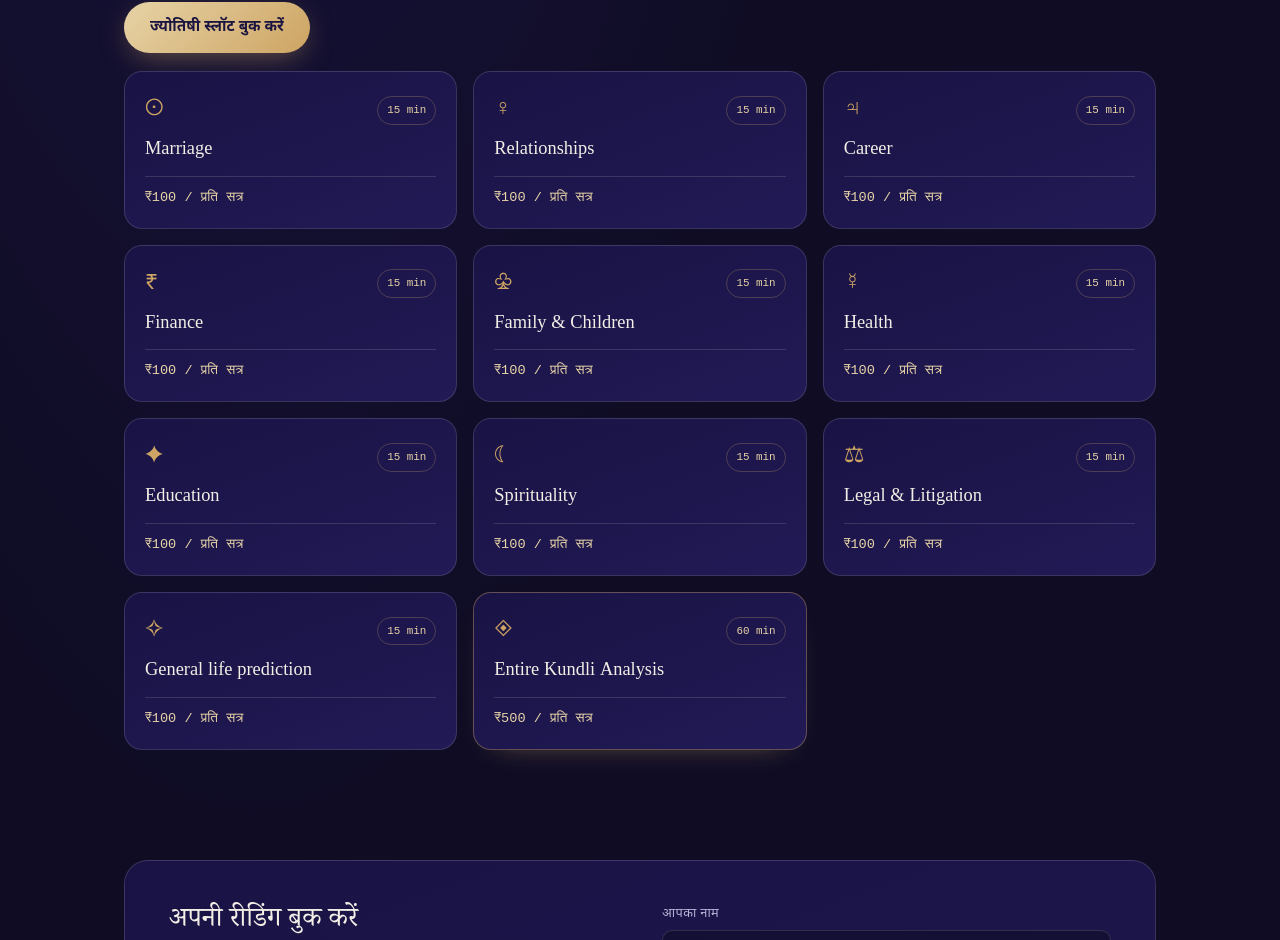
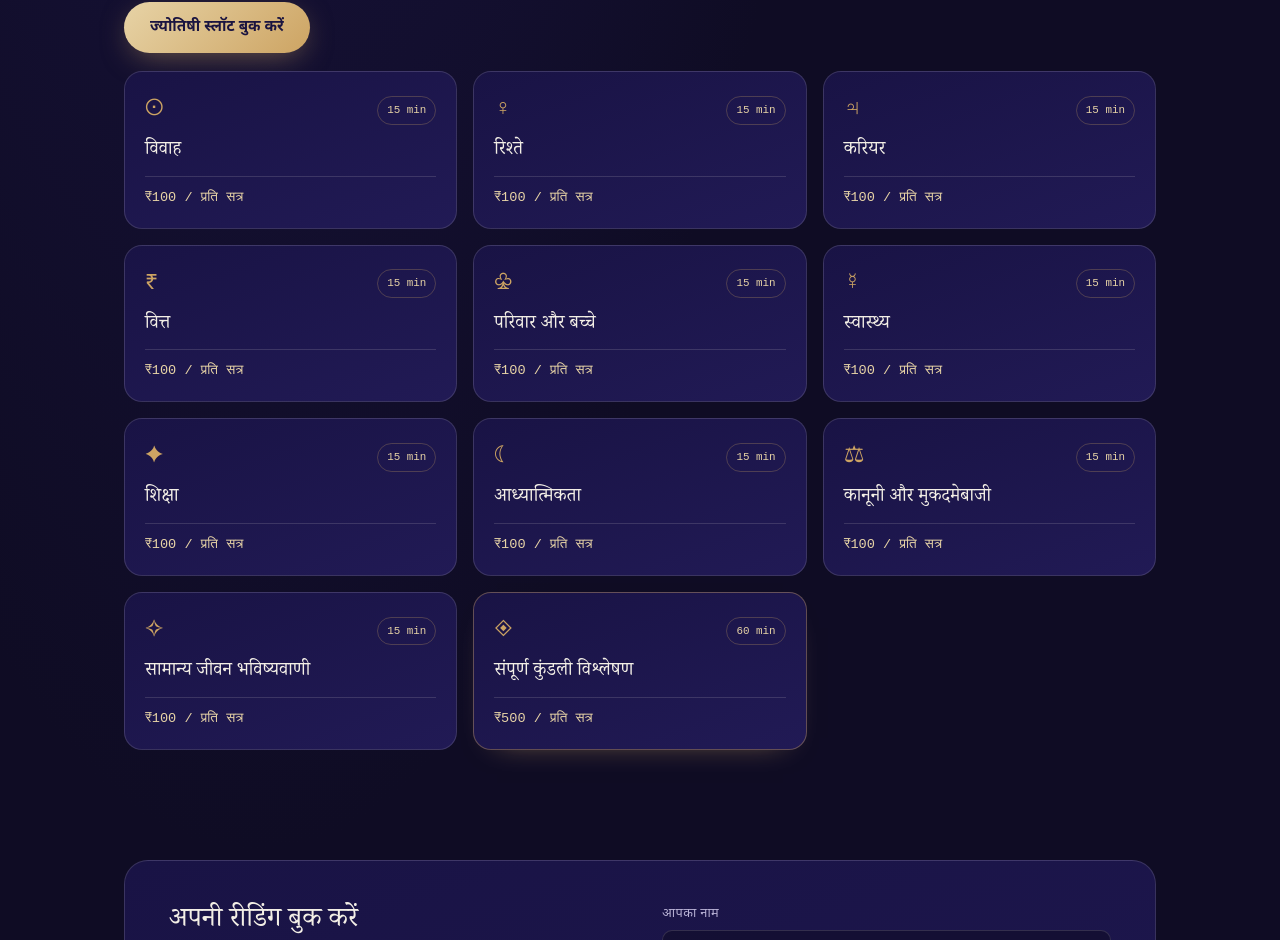
Before and after one commit to anuradha55/nakshatra-readings-gemini, a Next.js app: page / in a window 1280 px wide. Shown: the part 2459-3399 px from the top of the page. Built offline with nearby package versions, Linux system fonts and the light colour scheme; no server answers; the database is empty.

Commit message:
Localize services shown on site

```diff
--- a/components/Services.tsx
+++ b/components/Services.tsx
@@ -13,6 +13,48 @@ const SERVICES = [
   ["✧", "General life prediction", "₹100", "15 min"],
   ["◈", "Entire Kundli Analysis", "₹500", "60 min"],
 ] as const;
+
+const SERVICE_LABELS: Record<Language, Record<string, string>> = {
+  en: {
+    "Marriage": "Marriage",
+    "Relationships": "Relationships",
+    "Career": "Career",
+    "Finance": "Finance",
+    "Family & Children": "Family & Children",
+    "Health": "Health",
+    "Education": "Education",
+    "Spirituality": "Spirituality",
+    "Legal & Litigation": "Legal & Litigation",
+    "General life prediction": "General life prediction",
+    "Entire Kundli Analysis": "Entire Kundli Analysis",
+  },
+  hi: {
+    "Marriage": "विवाह",
+    "Relationships": "रिश्ते",
+    "Career": "करियर",
+    "Finance": "वित्त",
+    "Family & Children": "परिवार और बच्चे",
+    "Health": "स्वास्थ्य",
+    "Education": "शिक्षा",
+    "Spirituality": "आध्यात्मिकता",
+    "Legal & Litigation": "कानूनी और मुकदमेबाजी",
+    "General life prediction": "सामान्य जीवन भविष्यवाणी",
+    "Entire Kundli Analysis": "संपूर्ण कुंडली विश्लेषण",
+  },
+  mr: {
+    "Marriage": "विवाह",
+    "Relationships": "नातेसंबंध",
+    "Career": "करिअर",
+    "Finance": "आर्थिक विषय",
+    "Family & Children": "कुटुंब आणि मुले",
+    "Health": "आरोग्य",
+    "Education": "शिक्षण",
+    "Spirituality": "अध्यात्म",
+    "Legal & Litigation": "कायदा आणि न्यायालयीन प्रकरणे",
+    "General life prediction": "सामान्य जीवन भविष्यवाणी",
+    "Entire Kundli Analysis": "संपूर्ण कुंडली विश्लेषण",
+  },
+};
 
 const CONTENT = {
   en: {
@@ -102,7 +144,7 @@ export default function Services({ language }: { language: Language }) {
                 <span className="glyph service-glyph">{glyph}</span>
                 <span className="service-duration">{duration}</span>
               </div>
-              <h3>{title}</h3>
+              <h3>{SERVICE_LABELS[language][title]}</h3>
               <span className="price">{price} / {t.perSession}</span>
             </div>
           ))}
```
